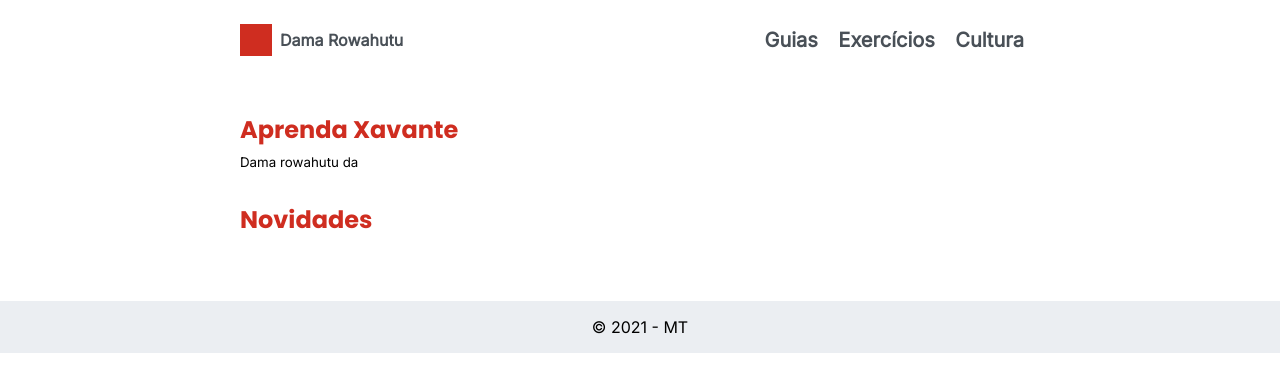
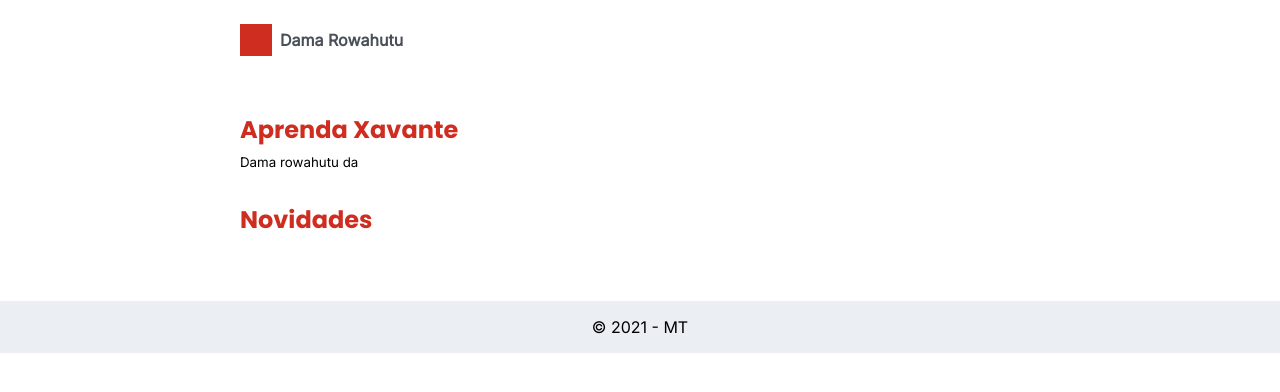
Before and after one commit to Tserewara/dama-rowahutu, a Flask app: template src/articles/entrypoints/blog/templates/home.html in a window 1280 px wide. Shown: the top 392 px of the page. Run offline with Flask 2, Linux system fonts and the light colour scheme; the template is opened without the code that fills it, so the values that code supplies are empty; parts of the project's set-up code (start-up, migrations or seed data) failed here and were passed over.

Commit message:
Remove secret page and comment menu

```diff
--- a/src/articles/entrypoints/blog/templates/partials/header.html
+++ b/src/articles/entrypoints/blog/templates/partials/header.html
@@ -5,10 +5,10 @@
         <span>Dama Rowahutu</span>
     </a>
 
-    <nav class="menu">
-        <a class="menu-item" href="#">Guias</a>
-        <a class="menu-item" href="#">Exercícios</a>
-        <a class="menu-item" href="#">Cultura</a>
-    </nav>
+<!--    <nav class="menu">-->
+<!--        <a class="menu-item" href="#">Guias</a>-->
+<!--        <a class="menu-item" href="#">Exercícios</a>-->
+<!--        <a class="menu-item" href="#">Cultura</a>-->
+<!--    </nav>-->
 
 </header>
```
Also changed, not shown: src/articles/entrypoints/blog/templates/secret.html (deleted, +0 -15 lines), src/articles/entrypoints/blog/views.py (+1 -6 lines).
